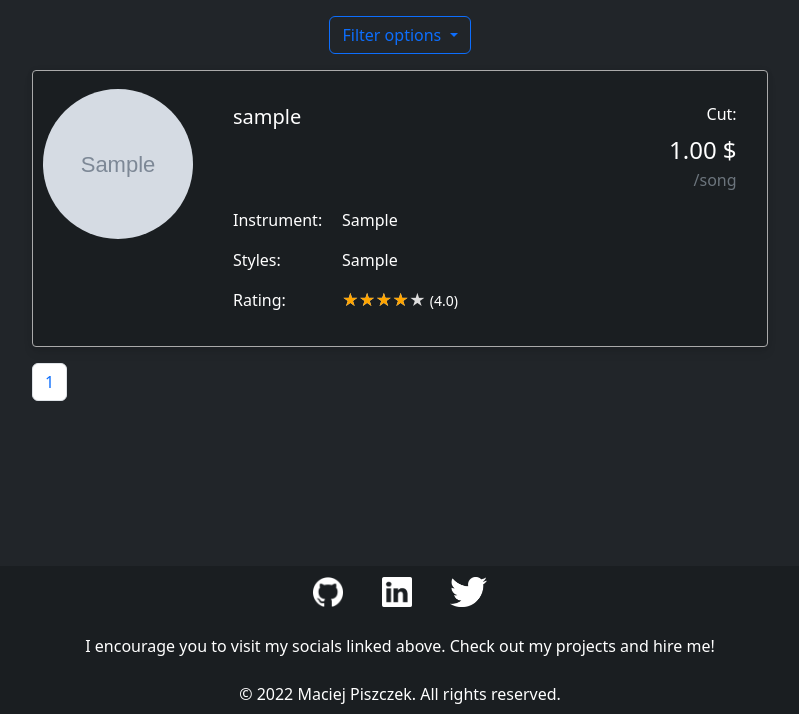
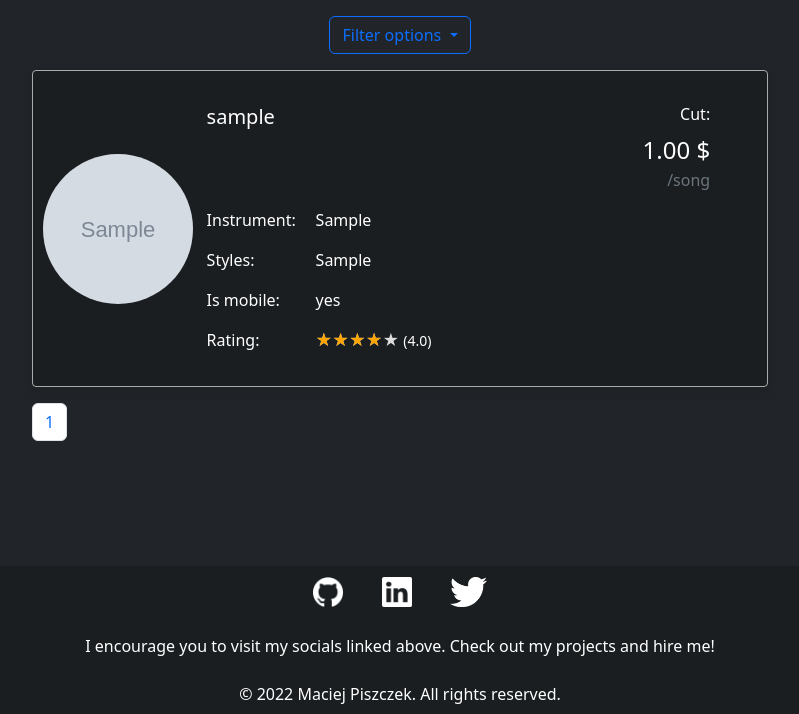
Before and after one commit to maciejpiszczek/hire-musician, a Django app: page /users/ in a window 1280 px wide. Shown: the part 86-800 px from the top of the page, without its empty margins (240-1039 px from the left). Run offline with Django 4.2, Linux system fonts and the light colour scheme; tables that the repository leaves empty hold one stand-in row (values such as "Sample post"); grey boxes marked "Sample" are stand-in pictures; parts of the project's set-up code (start-up, migrations or seed data) failed here and were passed over; some libraries are stand-ins or nearby versions.

Commit message:
improved job list view - added miniatures, filled data

```diff
--- a/backend_core/jobs/admin.py
+++ b/backend_core/jobs/admin.py
@@ -1,5 +1,6 @@
 from django.contrib import admin
 from . import models
+
 
 admin.site.register(models.Job)
 admin.site.register(models.StudioSession)
--- a/backend_core/jobs/templates/jobs/job_details.html
+++ b/backend_core/jobs/templates/jobs/job_details.html
@@ -20,9 +20,10 @@
       <div class="col-lg-4">
         <div class="card h-100">
           <div class="card-body text-center">
-            <img src="{% static 'images/dummy-avatar.jpg' %}" alt="avatar"
+            <p class="text-muted">Owner:</p>
+            <img src="{{ owner_profile.avatar.url }}" alt="avatar"
                  class="rounded-circle img-fluid" style="width: 150px; height: 150px;">
-            <h5 class="my-3">{{ job.title }}</h5>
+            <h5 class="my-3">{{ job.owner }}</h5>
             <p class="text-muted mb-2">{{ job.location }}</p>
             <div class="d-flex justify-content-center mb-2">
               <button type="button" class="btn btn-primary">Apply</button>
--- a/backend_core/static/styles/main.css
+++ b/backend_core/static/styles/main.css
@@ -43,10 +43,6 @@ footer {
     height: 30px;
 }
 
-.musicians-list-card {
-    display: inline-flex;
-}
-
 .avatar {
     width: 150px;
     height: 150px;
@@ -86,3 +82,18 @@ footer {
     font-size: 1.5rem;
     margin-bottom: 0;
 }
+
+.vertical-center {
+    display: inline-block;
+    margin: 0;
+    position: absolute;
+    top: 50%;
+    -ms-transform: translateY(-50%);
+    transform: translateY(-50%);
+}
+
+.card-info {
+    display: inline-block;
+    position: relative;
+    left: 20%;
+}
--- a/backend_core/users/templates/users/users_profiles_list.html
+++ b/backend_core/users/templates/users/users_profiles_list.html
@@ -20,7 +20,7 @@
                 <a class="card-link" href="/users/{{ musician.slug }}">
                     <div class="card mb-3 h-100 justify-content-center">
                         <div class="row musicians-list-card">
-                            <div class="col-md-auto">
+                            <div class="col-md-auto vertical-center">
                                 {% if musician.avatar %}
                                     <img src="{{ musician.avatar.url }}" class="rounded-circle img-fluid avatar"
                                          alt="user_avatar">
@@ -29,7 +29,7 @@
                                          class="rounded-circle img-fluid avatar">
                                 {% endif %}
                             </div>
-                            <div class="col-md-8">
+                            <div class="col-md-8 card-info">
                                 <div class="card-body">
                                     <div style="display: flex;">
                                         <div class="col-12">
@@ -49,6 +49,7 @@
                                         <div class="col-3">
                                             <p class="card-text">Instrument:</p>
                                             <p class="card-text">Styles:</p>
+                                            <p class="card-text">Is mobile:</p>
                                             <p class="card-text">Rating:</p>
                                         </div>
                                         <div class="col-7">
@@ -61,6 +62,11 @@
                                                 <p class="card-text">-</p>
                                             {% else %}
                                                 <p class="card-text">{{ musician.music_style }}</p>
+                                            {% endif %}
+                                            {% if not musician.is_mobile %}
+                                                <p class="card-text">no</p>
+                                            {% else %}
+                                                <p class="card-text">yes</p>
                                             {% endif %}
                                             {% if not musician.rating %}
                                                 <p class="card-text">-</p>
```
Also changed, not shown: backend_core/jobs/templates/jobs/jobs_list.html (+26 -3 lines), backend_core/requirements.txt (+13 -2 lines), backend_core/static/images/concert.png (added), backend_core/static/images/studio-session.png (added), backend_core/static/images/tour.png (added), backend_core/users/admin.py (line endings or trailing spaces).
